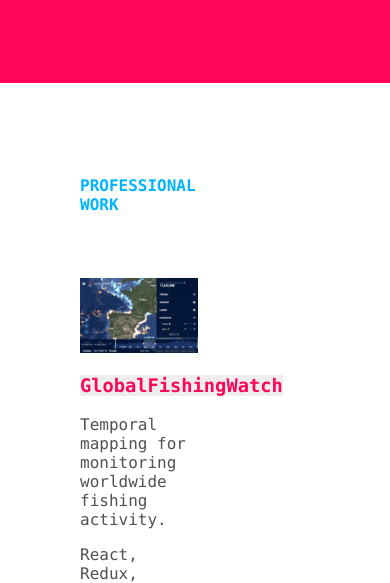
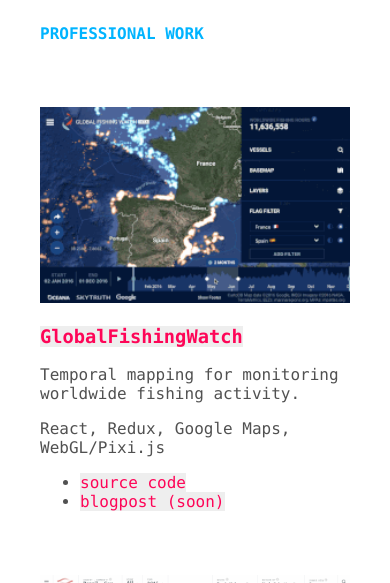
Before and after one commit to nerik/nerik.me, a website: page index.html in a window 390 px wide. Shown: the part 570-1153 px from the top of the page. Drawn offline with Linux system fonts and the light colour scheme; a small style sheet from the web is missing.

Commit message:
vaguely responsive

```diff
--- a/index.css
+++ b/index.css
@@ -95,12 +95,22 @@
 }
 
 @media (max-width: 768px) {
+  header {
+    padding: 8rem 2.5rem 4rem;
+  }
+
   .main {
     flex-direction: column;
+    padding: 0 2.5rem 4rem;
   }
+
 
   h1 {
     font-size: 2rem;
   }
 
+  section:not(:last-child) {
+    margin-right: 0;
+  }
+
 }
```
